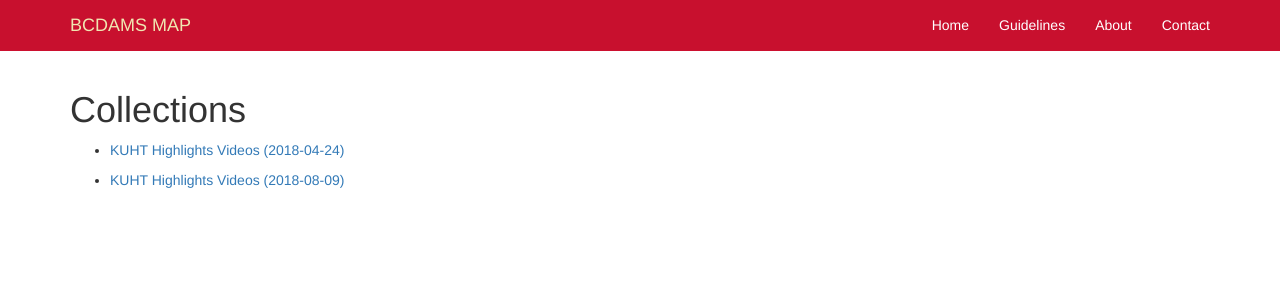
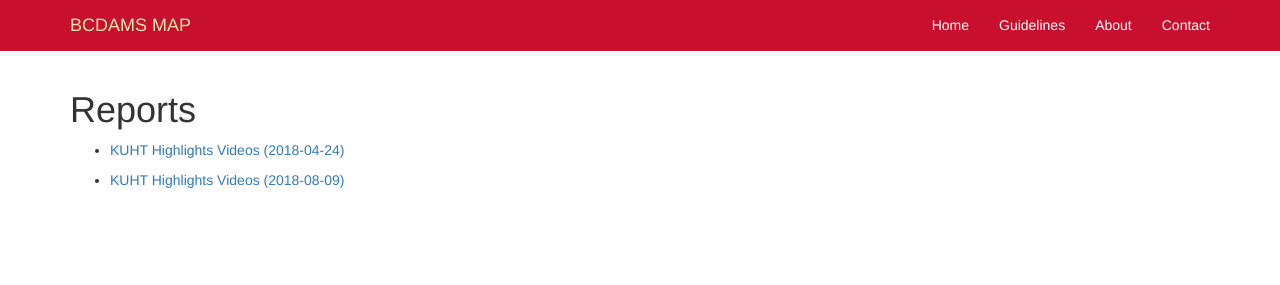
Before and after one commit to uhlibraries-digital/bcdams-map, a Jekyll site: the page built from migration/index.md, in a window 1280 px wide. Shown: the top 285 px of the page. Built offline with Jekyll 4.4.1, drawn with Linux system fonts in a browser that asks for light colours; nearby versions of some CDN libraries; comment, search, counter and statistics services are not loaded.

Commit message:
update migration header

```diff
--- a/migration/index.md
+++ b/migration/index.md
@@ -4,7 +4,7 @@ title: Migration
 comments: false
 ---
 
-# Collections
+# Reports
 {% for link in site.data.migration %}
   * [{{ link.label }}]({{ site.url }}/migration/{{ link.file }})
 {% endfor %}
```
